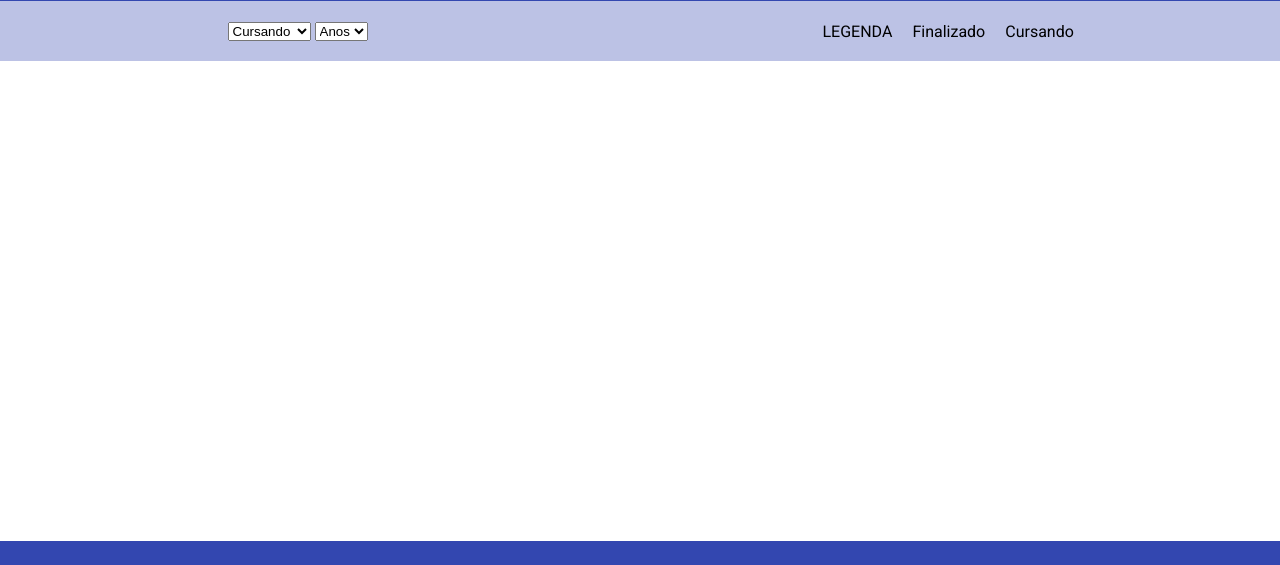
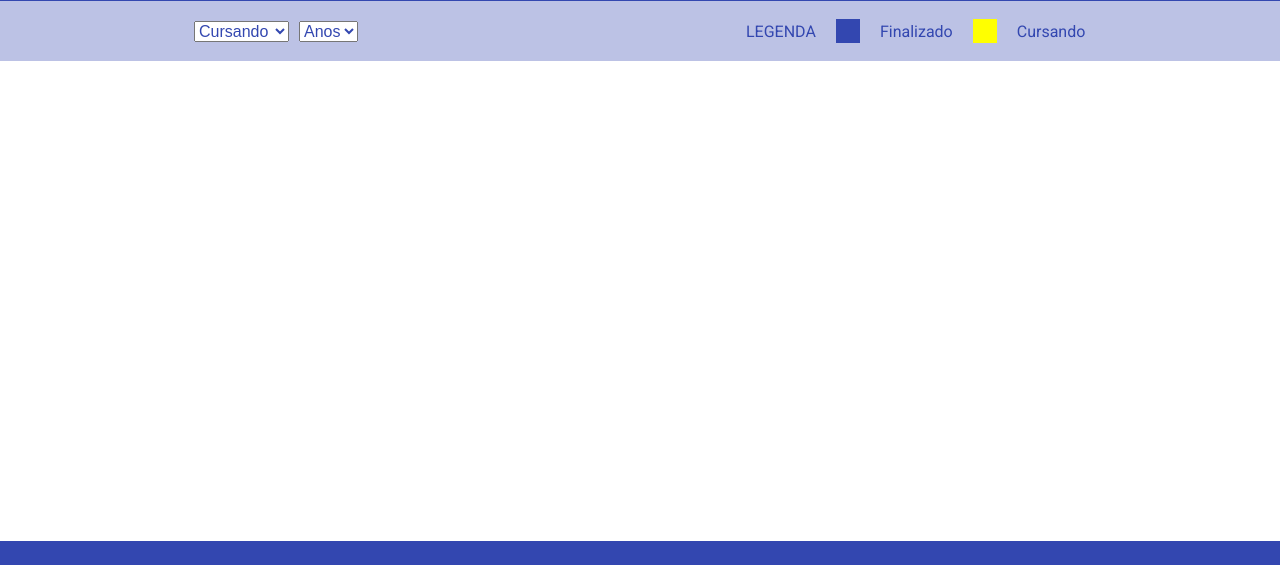
Before and after one commit to srmt03/projeto-integrado, a website: page module/assets/html/class.html in a window 1280 px wide. Shown: the part 109-674 px from the top of the page. Drawn offline with Linux system fonts and the light colour scheme.

Commit message:
Update styleClass.css

```diff
--- a/module/assets/styleClass.css
+++ b/module/assets/styleClass.css
@@ -80,17 +80,36 @@ main{
 .filtro{
     display: flex;
     justify-content: space-around;
+    /* justify-content: space-between; */
     align-items: center;
     background-color: #BCC2E5;
     height: 60px;
     width: 100vw;
+    font-size: 16px;
+    color: #3347B0;
+}
+.selections {
+    display: flex;
+    justify-content: center;
+    align-items: center;
+    gap: 10px;
+}
+#status-select, #conclusion-select {
+    font-size: 16px;
+    color: #3347B0;
+}
+
+#status-select option, #conclusion-select option{
+    background-color: #3347B0;
+    color: white;
 }
 .legenda{
     display: flex;
     align-items: center;
-    gap: 10px;
-    width: 230px;
+    gap: 20px;
+    width: 340px;
     font-family: 'Roboto', sans-serif;
+    color: #3347B0;
 }
 .blueBlock{
     height: 24px;
@@ -144,7 +163,6 @@ main{
     text-align: center;
     color: white;
 }
-
 
 
 /* Estilização do footer */
```
